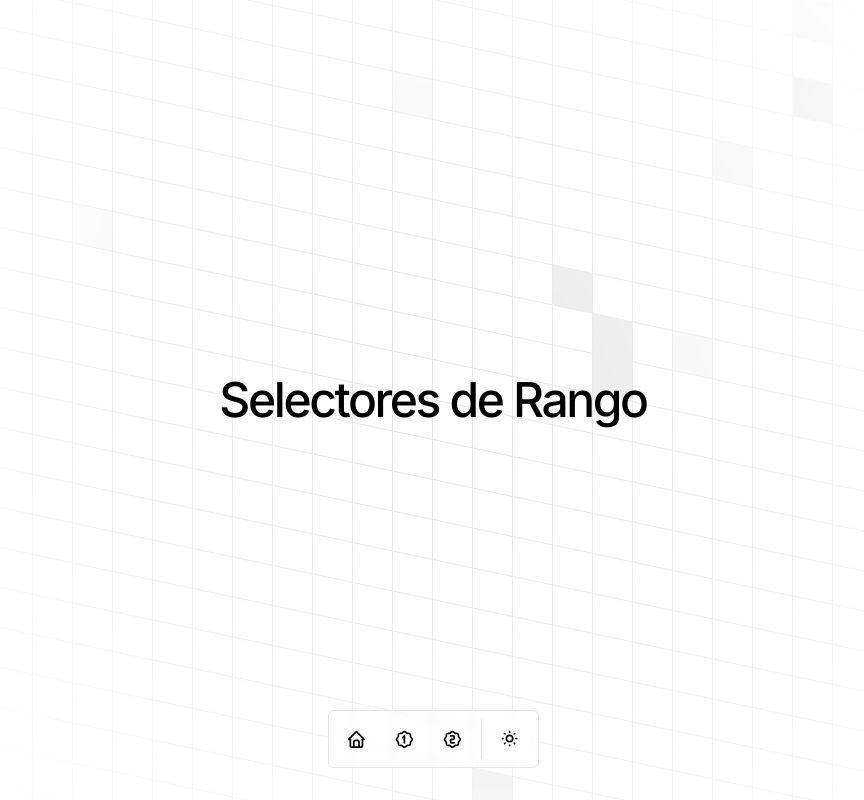
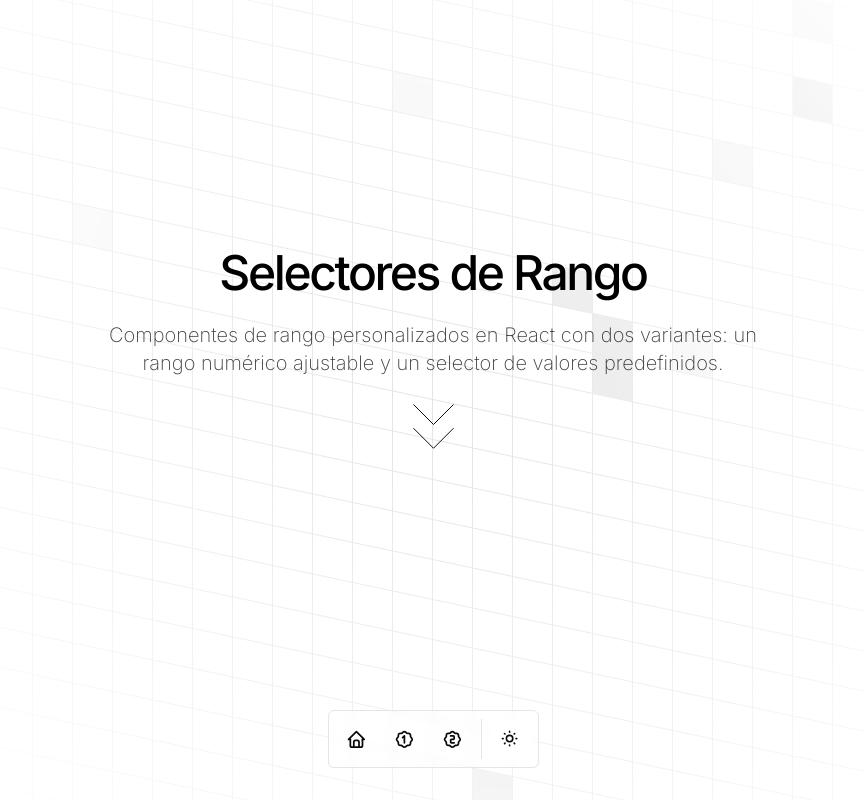
Before and after one commit to rodrigo-mahamud/PTRN-RMG, a Next.js app: page / in a window 1280 px wide. Shown: the whole page, without its empty margins (207-1071 px from the left). Built offline with nearby package versions, Linux system fonts and the light colour scheme.

Commit message:
index page finished

```diff
--- a/src/app/page.tsx
+++ b/src/app/page.tsx
@@ -1,11 +1,25 @@
 import BlurFade from "@/components/magicui/blur-fade";
+import Container from "@/components/ui/container";
+import { IconChevronCompactDown, IconChevronsDown } from "@tabler/icons-react";
 
 export default function IndexPage() {
    return (
-      <BlurFade delay={0.5}>
-         <h1 className='z-10 whitespace-pre-wrap text-center text-5xl font-medium tracking-tighter text-black dark:text-white'>
-            Selectores de Rango
-         </h1>
-      </BlurFade>
+      <Container className='md:max-w-3xl flex flex-col h-1/2 justify-center md:justify-end'>
+         <BlurFade delay={0.5}>
+            <h1 className='z-10 whitespace-pre-wrap text-center text-4xl md:text-5xl mb-6 font-medium tracking-tighter text-black dark:text-white'>
+               Selectores de Rango
+            </h1>
+         </BlurFade>
+         <BlurFade delay={0.75}>
+            <h2 className='z-10 whitespace-pre-wrap text-center text-base md:text-xl font-extralight text-black/75 dark:text-white/75 text-pretty'>
+               Componentes de rango personalizados en React con dos variantes: un rango numérico ajustable y un selector de valores predefinidos.
+            </h2>
+         </BlurFade>
+         <BlurFade delay={1}>
+            <div className='flex w-full justify-center items-center'>
+               <IconChevronsDown size={95} stroke={0.25}></IconChevronsDown>
+            </div>
+         </BlurFade>
+      </Container>
    );
 }
--- a/src/components/NavDock.tsx
+++ b/src/components/NavDock.tsx
@@ -14,7 +14,7 @@ export type IconProps = React.HTMLAttributes<SVGElement>;
 
 export function NavDock() {
    return (
-      <div className='fixed flex bottom-8 w-full flex-col items-center justify-center '>
+      <div className='fixed flex bottom-4 md:bottom-8 w-full flex-col items-center justify-center '>
          <TooltipProvider>
             <BlurFade delay={0} yOffset={40} className='backdrop-blur-sm'>
                <Dock direction='middle' className='mt-0'>
@@ -29,7 +29,7 @@ export function NavDock() {
                                     <IconComponent className='h-[1.3rem] w-[1.3rem]' />
                                  </Link>
                               </TooltipTrigger>
-                              <TooltipContent>
+                              <TooltipContent className='mb-2'>
                                  <p>{item.label}</p>
                               </TooltipContent>
                            </Tooltip>
```
